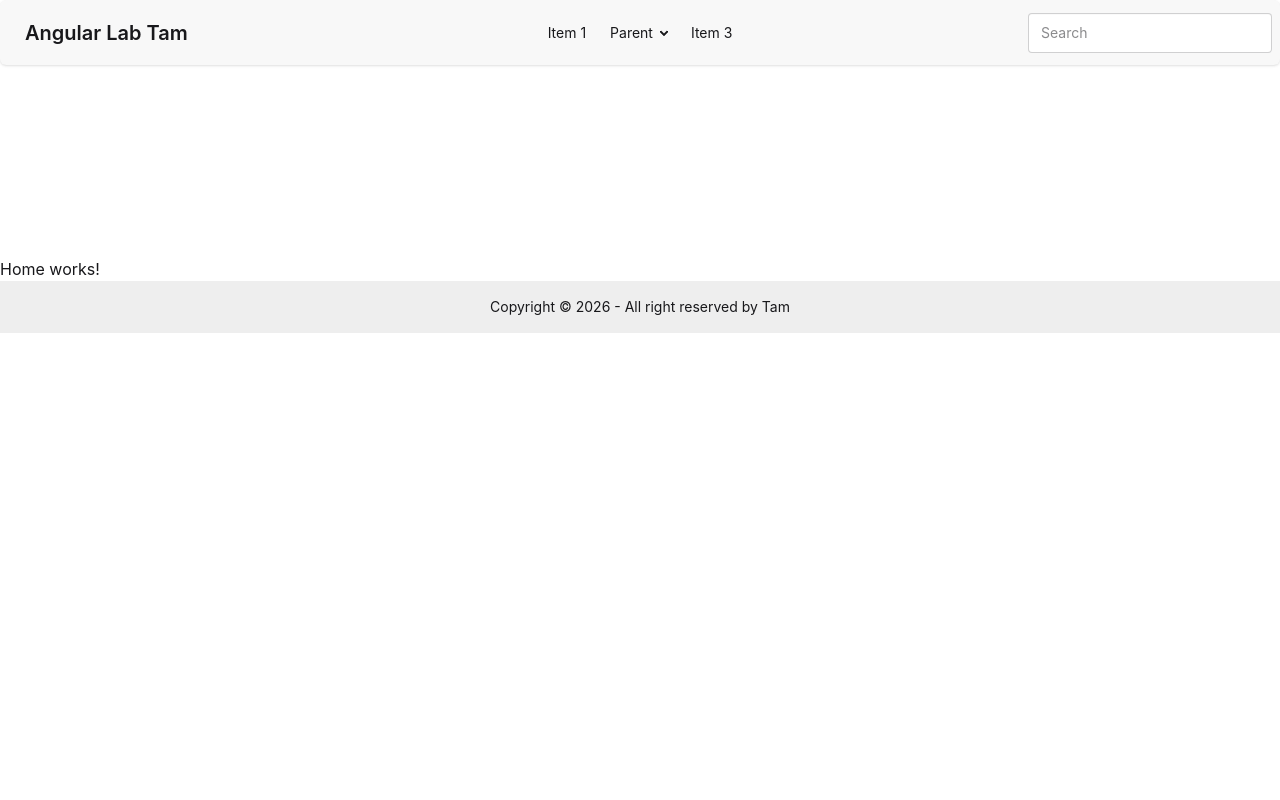
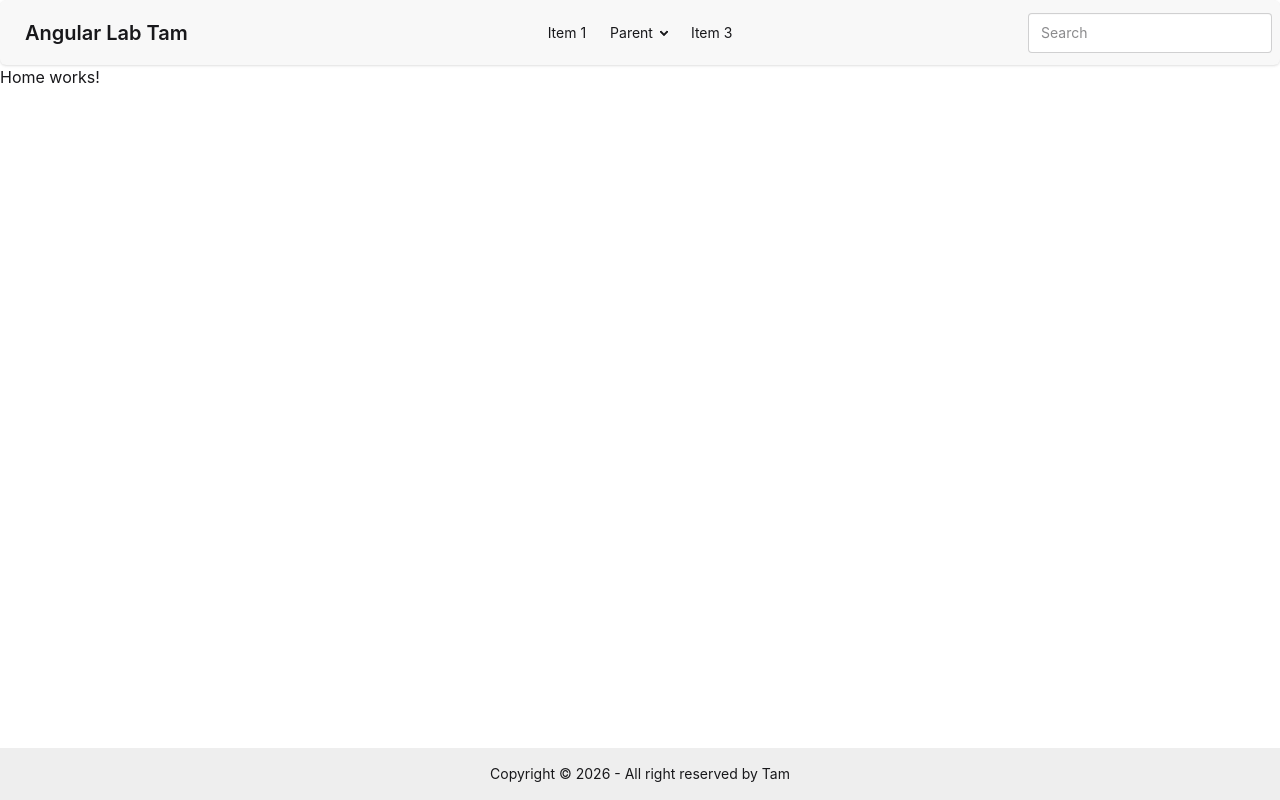
Before and after one commit to Shinjice/Angular_Lab_Tam, an Angular app: page /home in a window 1280 px wide. Built offline with nearby package versions, Linux system fonts and the light colour scheme.

Commit message:
improved main

```diff
--- a/src/app/app.component.html
+++ b/src/app/app.component.html
@@ -1,7 +1,9 @@
-<app-top-navbar></app-top-navbar>
+<div class="min-h-screen flex flex-col">
+  <app-top-navbar></app-top-navbar>
 
-<main>
-  <router-outlet></router-outlet>
-</main>
+  <main class="flex-1">
+    <router-outlet></router-outlet>
+  </main>
 
-<app-footer></app-footer>
+  <app-footer></app-footer>
+</div>
--- a/src/app/shared/top-navbar/top-navbar.component.html
+++ b/src/app/shared/top-navbar/top-navbar.component.html
@@ -1,4 +1,4 @@
-<div class="max-lg:collapse bg-base-200 lg:mb-48 shadow-sm w-full rounded-md">
+<div class="max-lg:collapse bg-base-200 shadow-sm w-full rounded-md">
   <input id="navbar-1-toggle" class="peer hidden" type="checkbox" />
   <label
     for="navbar-1-toggle"
```
